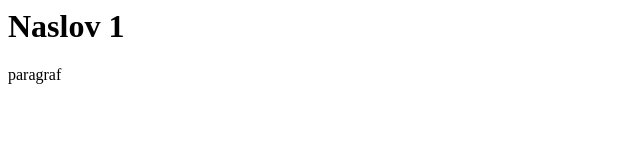
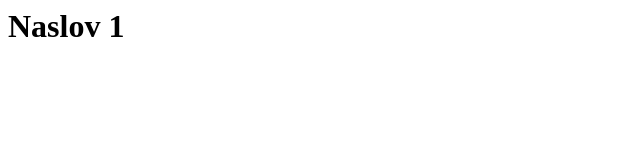
Before and after one commit to teaercegovic/git-uvod, a plain HTML site: page index.html in a window 1280 px wide. Shown: the full height of the page, 0-640 px from the left. Drawn offline with Linux system fonts and the light colour scheme.

Commit message:
neka izmjena

```diff
--- a/index.html
+++ b/index.html
@@ -6,6 +6,6 @@
     </head>
     <body>
         <h1>Naslov 1</h1>
-        <p>paragraf</p>
+
     </body>
 </html>
```
